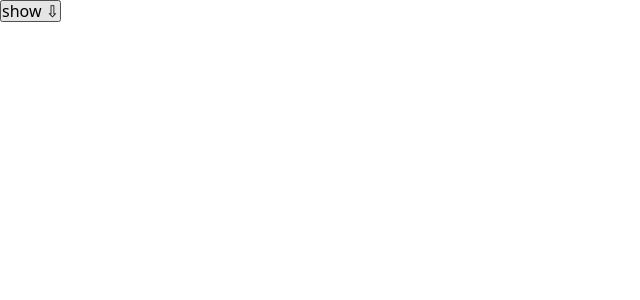
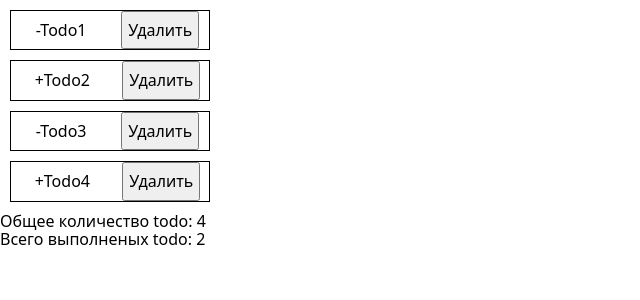
Before and after one commit to Dizardmk/goit-react, a React (Create React App) app: page / in a window 1280 px wide. Shown: the top 300 px of the page, without its empty margins (0-640 px from the left). Built offline with nearby package versions, Linux system fonts and the light colour scheme.

Commit message:
updates test

```diff
--- a/src/App.jsx
+++ b/src/App.jsx
@@ -1,9 +1,41 @@
-import Dropdown from './components/Dropdown';
+import React, { Component } from 'react';
+import TodoList from './components/TodoList';
 
-const App = () => (
-  <>
-    <Dropdown />
-  </>
-);
+// быстро создать класс - emmet 'cc'
+class App extends Component {
+  state = {
+    todos: [
+      { id: 'id-1', text: 'Todo1', completed: false },
+      { id: 'id-2', text: 'Todo2', completed: true },
+      { id: 'id-3', text: 'Todo3', completed: false },
+      { id: 'id-4', text: 'Todo4', completed: true },
+    ],
+  };
+
+  deleteTodo = todoId => {
+    this.setState(prevState => ({
+      todos: prevState.todos.filter(todo => todo.id !== todoId),
+    }));
+  };
+
+  render() {
+    const { todos } = this.state;
+    // посчитать количество выполненых todo (вычисляемые значения)
+    const completedTodo = todos.reduce(
+      (acc, todo) => (todo.completed ? acc + 1 : acc),
+      0,
+    );
+
+    return (
+      <>
+        <TodoList
+          todos={todos}
+          onDeleteTodo={this.deleteTodo}
+          completedTodo={completedTodo}
+        />
+      </>
+    );
+  }
+}
 
 export default App;
--- a/src/components/Dropdown.jsx
+++ b/src/components/Dropdown/Dropdown.jsx
@@ -1,6 +1,6 @@
 import React, { Component } from 'react';
 
-class TempClassComponent extends Component {
+class Dropdown extends Component {
   state = {
     visible: false,
   };
@@ -22,4 +22,4 @@ class TempClassComponent extends Component {
   }
 }
 
-export default TempClassComponent;
+export default Dropdown;
--- /dev/null
+++ b/src/components/Dropdown/index.js
@@ -0,0 +1 @@
+export { default } from './Dropdown';
--- /dev/null
+++ b/src/components/TodoList/TodoList.jsx
@@ -0,0 +1,21 @@
+import styles from './TodoList.module.css';
+
+const TodoList = ({ todos, onDeleteTodo, completedTodo }) => (
+  <ul className={styles.todoList}>
+    {todos.map(({ id, text, completed }) => (
+      <li className={styles.item} key={id}>
+        <p className={styles.text}>
+          <span>{completed ? '+' : '-'}</span>
+          {text}
+        </p>
+        <button className={styles.button} onClick={() => onDeleteTodo(id)}>
+          Удалить
+        </button>
+      </li>
+    ))}
+    <p>Общее количество todo: {todos.length}</p>
+    <p>Всего выполненых todo: {completedTodo}</p>
+  </ul>
+);
+
+export default TodoList;
--- /dev/null
+++ b/src/components/TodoList/TodoList.module.css
@@ -0,0 +1,16 @@
+.todoList {
+  list-style: none;
+}
+.item {
+  display: flex;
+  justify-content: space-around;
+  width: 200px;
+  border: 1px solid;
+  margin: 10px;
+}
+.text {
+  padding: 10px 15px;
+}
+.button {
+  padding: 5px;
+}
--- /dev/null
+++ b/src/components/TodoList/index.js
@@ -0,0 +1 @@
+export { default } from './TodoList';
```
Also changed, not shown: src/components/TempComponent.jsx (deleted, +0 -29 lines), src/components/TempPanel.jsx (deleted, +0 -12 lines).
